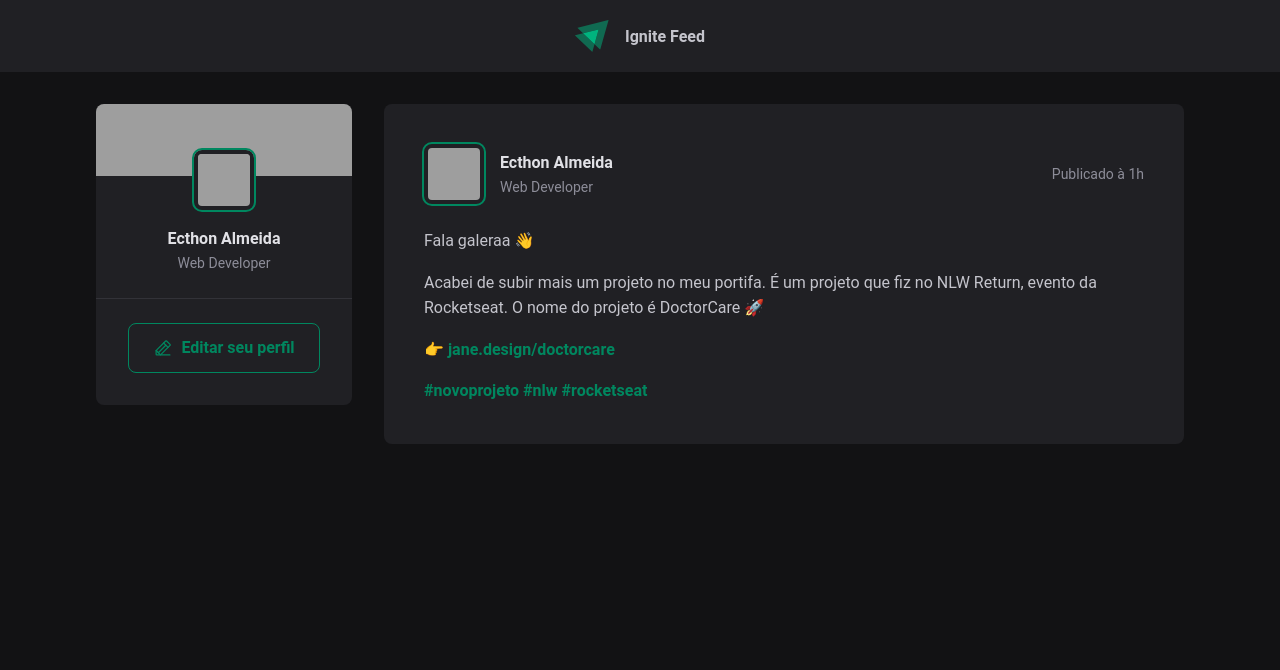
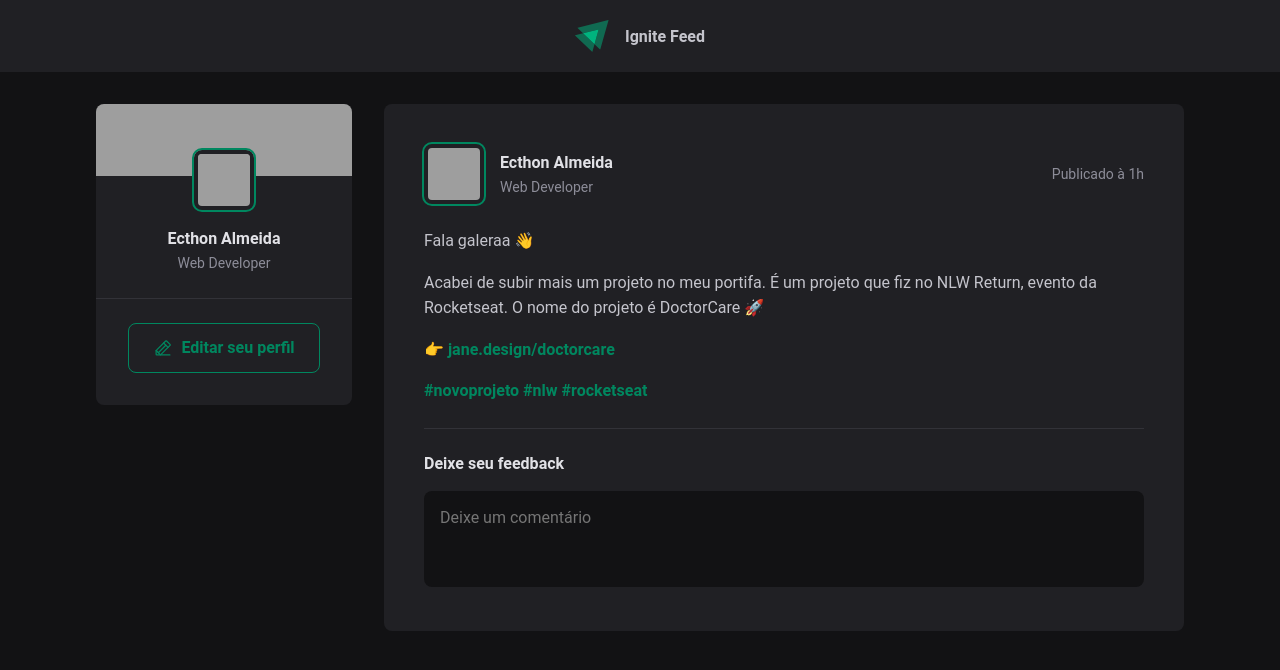
Before and after one commit to ecthon-b/01-ignite-rocketfeed, a React app: page / in a window 1280 px wide. Shown: the top 670 px of the page. Built offline with nearby package versions, Linux system fonts and the light colour scheme; grey boxes are pictures that could not be loaded; the HTML template or start-up script is replaced by a standard one.

Commit message:
Estrutura da aplicação - Formulário de comentários

```diff
--- a/src/components/Post.module.css
+++ b/src/components/Post.module.css
@@ -65,3 +65,54 @@
     color: var(--gray-400);
     line-height: 1.6;
 }
+
+.commentForm {
+    width: 100%;
+    margin-top: 1.5rem;
+    padding-top: 1.5rem;
+    border-top: 1px solid var(--gray-600);
+}
+
+.commentForm>strong {
+    line-height: 1.4;
+    color: var(--gray-100);
+}
+
+.commentForm textarea {
+    width: 100%;
+    background: var(--gray-900);
+    border: 0;
+    resize: none;
+    height: 6rem;
+    padding: 1rem;
+    border-radius: 8px;
+    color: var(--gray-100);
+    line-height: 1.4;
+    margin-top: 1rem;
+}
+
+.commentForm footer {
+    visibility: hidden;
+    max-height: 0;
+}
+
+.commentForm:focus-within footer {
+    visibility: visible;
+    max-height: none;
+}
+
+.commentForm button[type=submit] {
+    padding: 1rem 1.5rem;
+    margin-top: 1rem;
+    border-radius: 8px;
+    border: 0;
+    background: var(--green-500);
+    color: var(--white);
+    font-weight: bold;
+    cursor: pointer;
+    transition: background-color 0.2s;
+}
+
+.commentForm button[type=submit]:hover {
+    background: var(--green-300);
+}
--- a/src/components/Post.tsx
+++ b/src/components/Post.tsx
@@ -25,6 +25,16 @@
                     <a>#rocketseat</a>
                 </p>
             </div>
+
+            <form className={styles.commentForm}>
+                <strong>Deixe seu feedback</strong>
+                <textarea
+                    placeholder='Deixe um comentário'
+                />
+                <footer>
+                    <button type='submit'>Publicar</button>
+                </footer>
+            </form>
         </article>
     )
 }
--- a/src/global.css
+++ b/src/global.css
@@ -10,6 +10,11 @@
 
     --green-300: #00B37e;
     --green-500: #00875f;
+}
+
+:focus {
+    outline: transparent;
+    box-shadow: 0 0 0 2px var(--green-500);
 }
 
 * {
```
